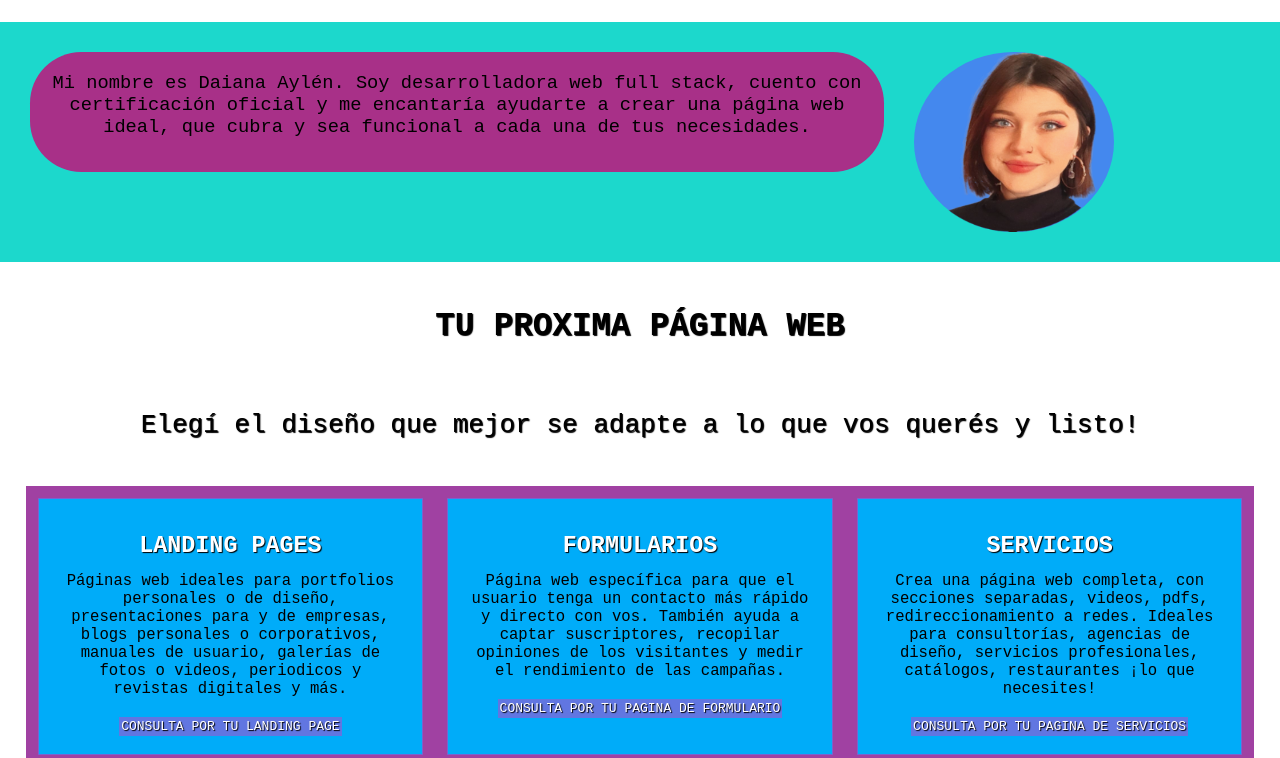
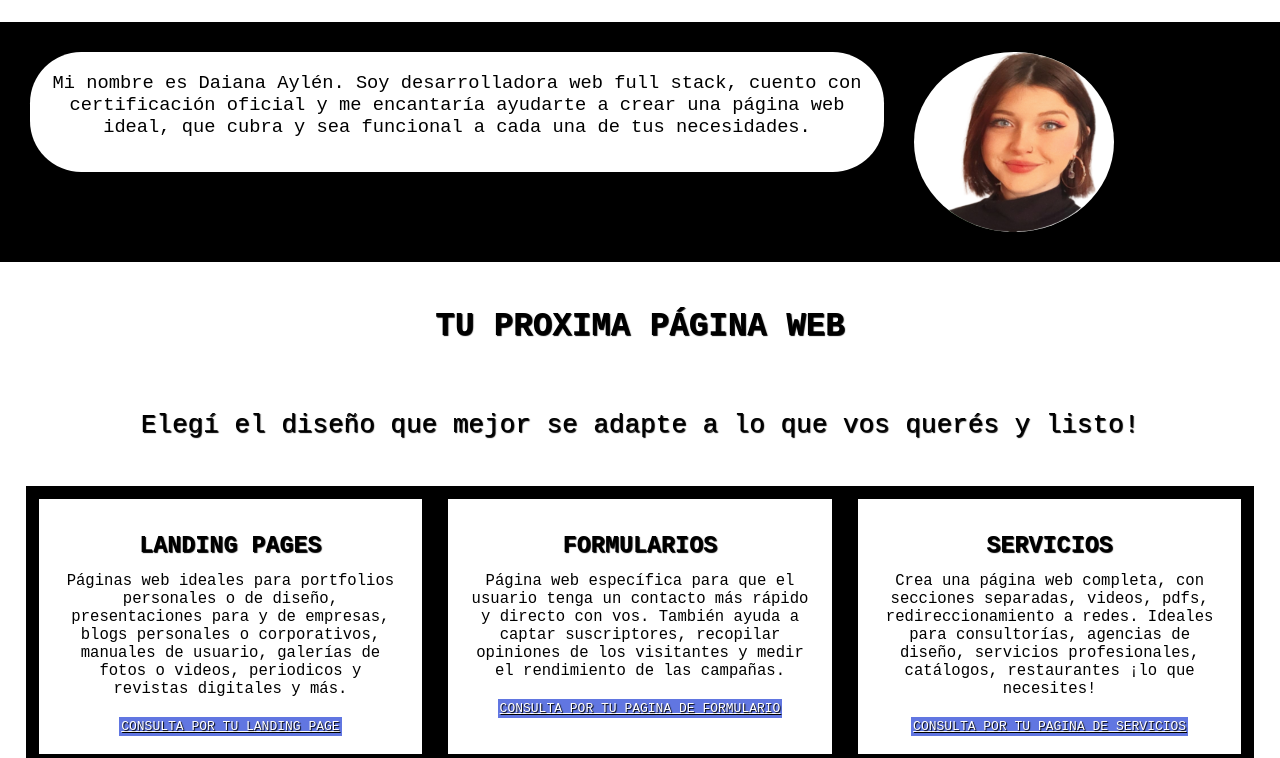
Before and after one commit to daianaylen/A14, a plain HTML site: page index.html in a window 1280 px wide. Shown: the part 330-1088 px from the top of the page. Drawn offline with Linux system fonts and the light colour scheme.

Commit message:
portfolio 2025

```diff
--- a/estilos.scss
+++ b/estilos.scss
@@ -3,6 +3,10 @@
   margin: 0;
   padding: 0;
   box-sizing: border-box;
+}
+::selection{
+  background-color: #aa206e;
+  color: #1cd8cc;
 }
 .header{
   background-image: linear-gradient(to right, #aa206e, #a83088, #a041a2, #9052bb, #7863d1, #6176e1, #4488ee, #0097f7, #00acf9, #00bdf0, #00ccdf, #1cd8cc);
@@ -18,11 +22,8 @@
   flex: 1;
 }
 .logo-img{
-  height: 130px;
+  height: 145px;
   width: 130px;;
-}
-.body{
-  background-color: #6176e1;
 }
 
 .titulo-header{
@@ -40,7 +41,7 @@
 .contenedor{
   display: flex;
   flex-direction: column; /* Los contenedores se apilan verticalmente */
-  background-color: #1cd8cc;
+  background-color: black;
   gap: 30px;
   padding: 30px;
 
@@ -51,14 +52,14 @@
 }
 
 .item-1{
-  background-color: #a83088;
+  background-color:white;
   font-size: 0.8em;
   border-radius: 4em;
   height: 200px;
   text-align: center;
 }
 .item-2{
-  background-color: #4488ee;
+  background-color: white;
   border-radius: 100%;
   height: 180px;
   width: 200px;
@@ -86,7 +87,7 @@
   font-family: monospace;
   font-size: 1.8em;
   padding: 10px;
-  color: white;
+  color: black;
   text-shadow: black 1px 1px 1px;
   margin: 1%;
 }
@@ -97,14 +98,14 @@
 .contenedor2{
   display: flex;
   flex-direction: column; /* Los contenedores se apilan verticalmente */
-  background-color: #a041a2;
+  background-color: black;
   margin: 2%;
 }
 .item{
     flex: 1; /* Los contenedores ocupan el 100% del ancho */
     padding: 20px;
-    background-color: #00acf9;
-    border: 1px solid #7863d1;
+    background-color: white;
+    border: 1px solid black;
     text-align: center;
     margin: 1%;
     padding: 20px;
@@ -117,7 +118,11 @@
   text-decoration: none;
   text-shadow: black 1px 1px 1px;
   background-color: #6176e1;
-
+  text-decoration: underline;
+}
+.enlace-pagina:hover{
+  color: #1cd8cc;
+  background-color: #aa206e;
 }
 
   /* Footer */
```
Also changed, not shown: estilos.css, 1 other file.
